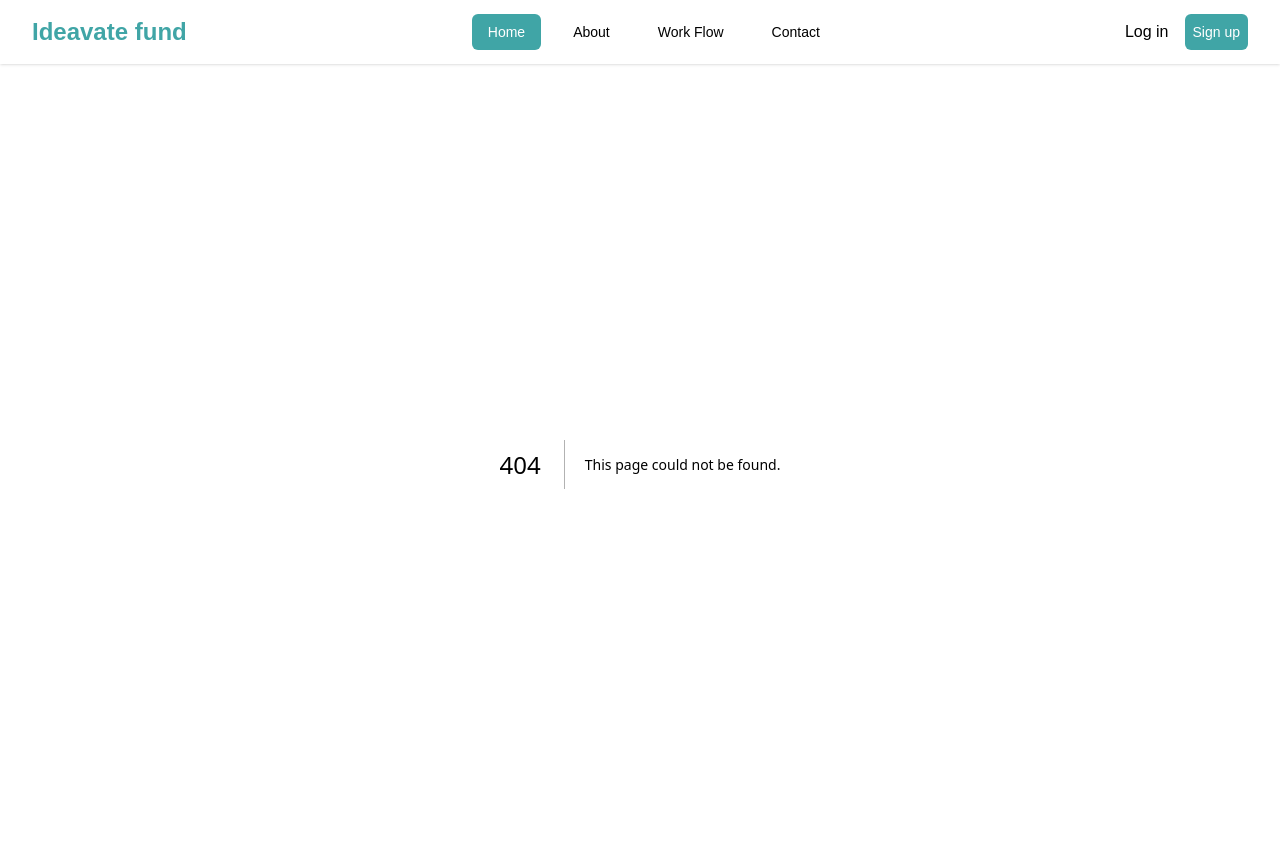
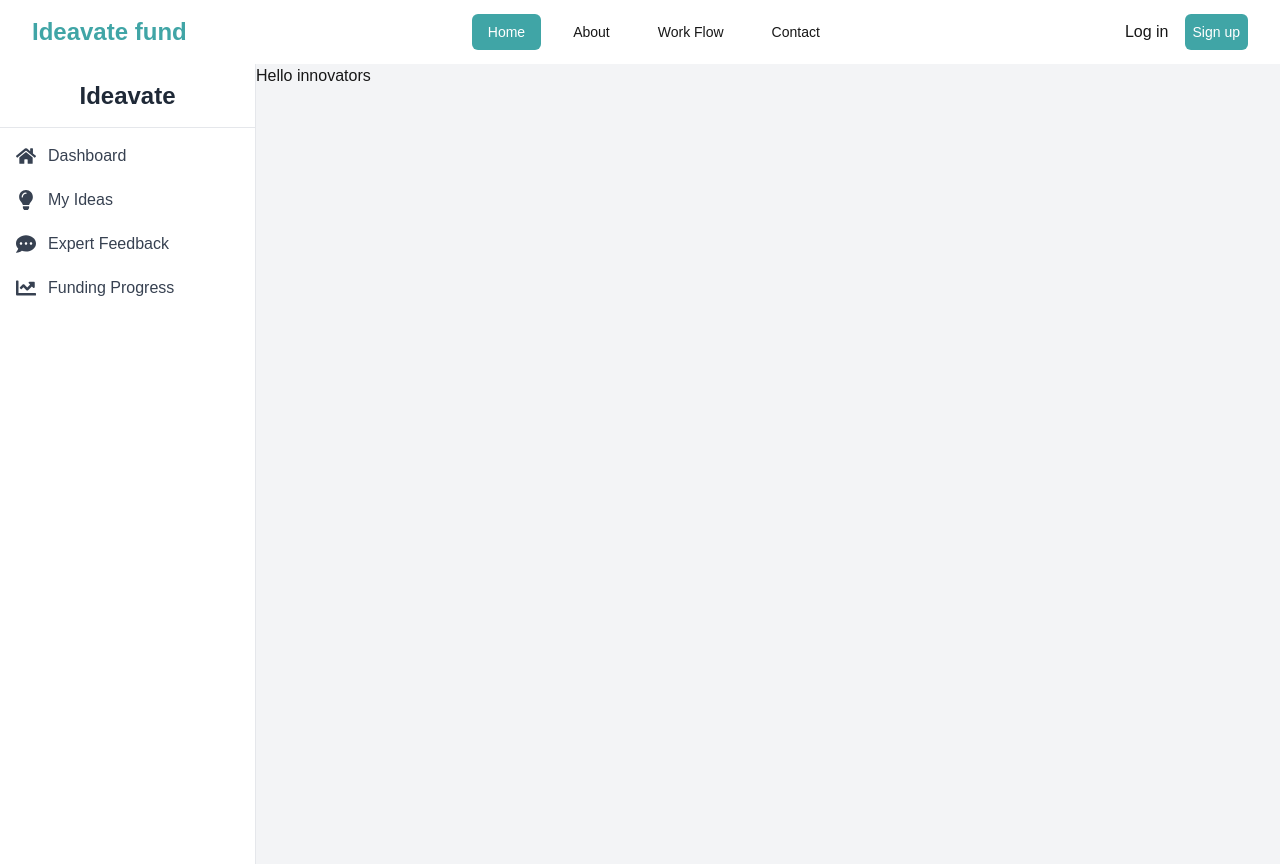
Before and after one commit to sarahannie/Ideavate, a Next.js app: page /innovator/dashboard in a window 1280 px wide. Before the commit this address had no page. Shown: the top 866 px of the page. Built offline with nearby package versions, Linux system fonts and the light colour scheme.

Commit message:
starting innovators dashboard

```diff
--- /dev/null
+++ b/app/innovator/dashboard/page.jsx
@@ -0,0 +1,10 @@
+
+
+export default function Dashboard() {
+  return (
+    <>
+
+      Hello innovators
+    </>
+  )
+}
--- /dev/null
+++ b/app/innovator/layout.jsx
@@ -0,0 +1,13 @@
+import { Sidebar } from "@/src/Dashboard/Innovators/components/sidebar";
+
+
+export default function DashboardLayout({ children }) {
+  return (
+    <div className="flex h-screen bg-gray-100">
+      <Sidebar  />
+      <div className="flex-1 flex flex-col overflow-hidden">
+        {children}
+      </div>
+    </div>
+  )
+}
--- /dev/null
+++ b/src/Dashboard/Innovators/components/sidebar.jsx
@@ -0,0 +1,31 @@
+import Link from 'next/link'
+import { FaHome, FaLightbulb, FaCommentDots, FaChartLine } from 'react-icons/fa'
+
+const sidebarItems = [
+  { name: 'Dashboard', icon: FaHome, href: '/dashboard' },
+  { name: 'My Ideas', icon: FaLightbulb, href: '/dashboard/my-ideas' },
+  { name: 'Expert Feedback', icon: FaCommentDots, href: '/dashboard/expert-feedback' },
+  { name: 'Funding Progress', icon: FaChartLine, href: '/dashboard/funding-progress' },
+]
+
+export function Sidebar() {
+  return (
+    <div className="flex flex-col w-64 bg-white border-r">
+      <div className="flex items-center justify-center h-16 border-b">
+        <span className="text-2xl font-semibold text-gray-800">Ideavate</span>
+      </div>
+      <nav className="flex-1 overflow-y-auto">
+        <ul className="p-2 space-y-1">
+          {sidebarItems.map((item) => (
+            <li key={item.name}>
+              <Link href={item.href} className="flex items-center p-2 text-gray-700 rounded-lg hover:bg-gray-100">
+                <item.icon className="w-5 h-5 mr-3" />
+                <span>{item.name}</span>
+              </Link>
+            </li>
+          ))}
+        </ul>
+      </nav>
+    </div>
+  )
+}
--- a/src/Landingpages/layout/signup.jsx
+++ b/src/Landingpages/layout/signup.jsx
@@ -46,7 +46,7 @@ const Signup = () => {
     setIsLoading(true);
 
     try {
-      const result = await signIn('google', { callbackUrl: '/', redirect: false });
+      const result = await signIn('google', { callbackUrl: '/dashboard', redirect: false });
       if (result?.error) {
         toast.error(result.error || 'Google sign-up failed. Please try again.');
       } else if (result?.url) {
```
